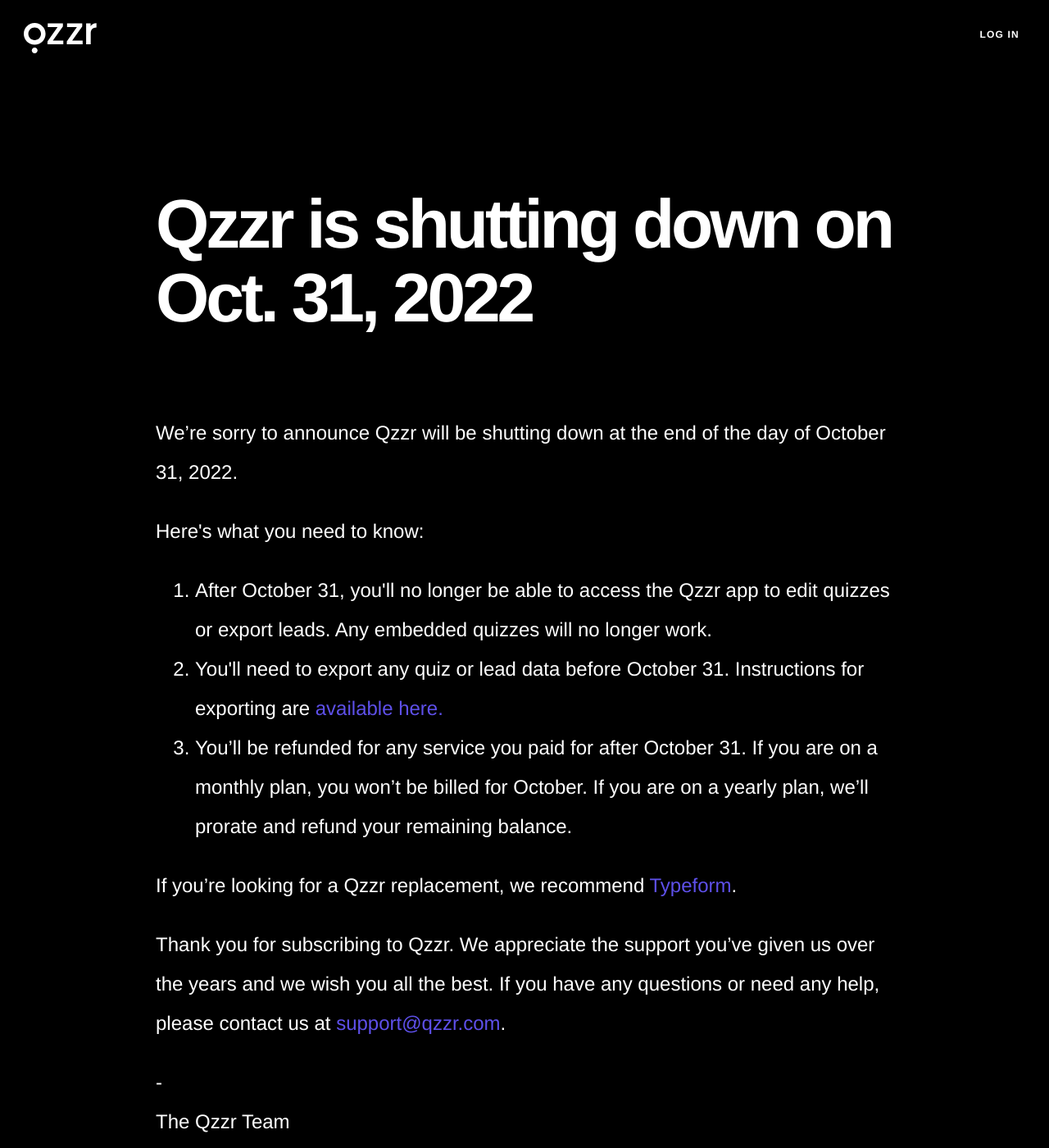
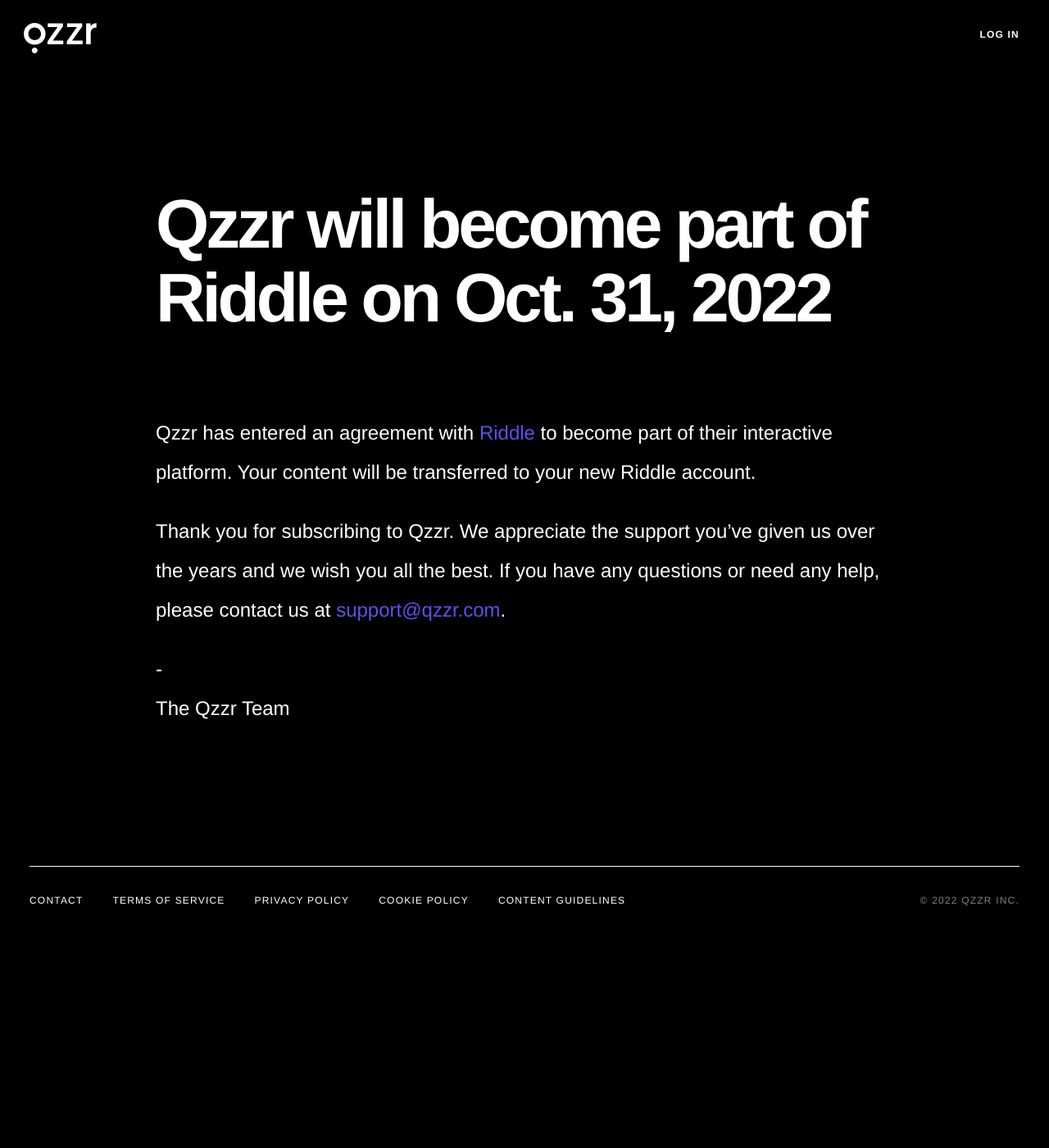
Before and after one commit to devqzzr/devqzzr.github.io, a Jekyll site: the page built from shutdown/index.html, in a window 1280 px wide and 1400 px high. Shown: the whole window at 82% size. Built offline with Jekyll 4.4.1, drawn with Linux system fonts in a browser that asks for light colours; some web fonts are replaced.

Commit message:
Update index.html

```diff
--- a/shutdown/index.html
+++ b/shutdown/index.html
@@ -4,25 +4,14 @@
 
 <div class='Longform'>
   <h2 class='Longform-heading'>
-    Qzzr is shutting down on Oct. 31, 2022
+    Qzzr will become part of Riddle on Oct. 31, 2022
   </h2>
+
   <p class='Longform-paragraph'>
-    We’re sorry to announce Qzzr will be shutting down at the end of the day of October 31, 2022.
+    Qzzr has entered an agreement with <a href='https://www.riddle.com/'>Riddle</a> to become part of their interactive platform. Your content will be transferred to your new Riddle account.
   </p>
 
-  <p class='Longform-paragraph'>
-    Here's what you need to know:
-  </p>
-    <ol class='Longform-ordered-list'>
-      <li class='Longform-list-item'>After October 31, you'll no longer be able to access the Qzzr app to edit quizzes or export leads. Any embedded quizzes will no longer work.</li>
-      <li class='Longform-list-item'>You'll need to export any quiz or lead data before October 31. Instructions for exporting are <a target='_blank' href='https://learn.qzzr.com/en/articles/4256387-export-quiz-leads-and-quiz-responses-to-a-csv-document'>available here.</a></li>
-      <li class='Longform-list-item'>You’ll be refunded for any service you paid for after October 31. If you are on a monthly plan, you won’t be billed for October. If you are on a yearly plan, we’ll prorate and refund your remaining balance.</li>
-    </ol>
-
-    <p class='Longform-paragraph'>If you’re looking for a Qzzr replacement, we recommend <a target='_blank' href='https://www.typeform.com/'>Typeform</a>.
-    </ul>
-
-    <p class='Longform-paragraph'>Thank you for subscribing to Qzzr. We appreciate the support you’ve given us over the years and we wish you all the best. If you have any questions or need any help, please contact us at <a href='mailto:support@qzzr.com'>support@qzzr.com</a>.</p>
+  <p class='Longform-paragraph'>Thank you for subscribing to Qzzr. We appreciate the support you’ve given us over the years and we wish you all the best. If you have any questions or need any help, please contact us at <a href='mailto:support@qzzr.com'>support@qzzr.com</a>.</p>
 
     <p class='Longform-paragraph'>
     -<br>
```
